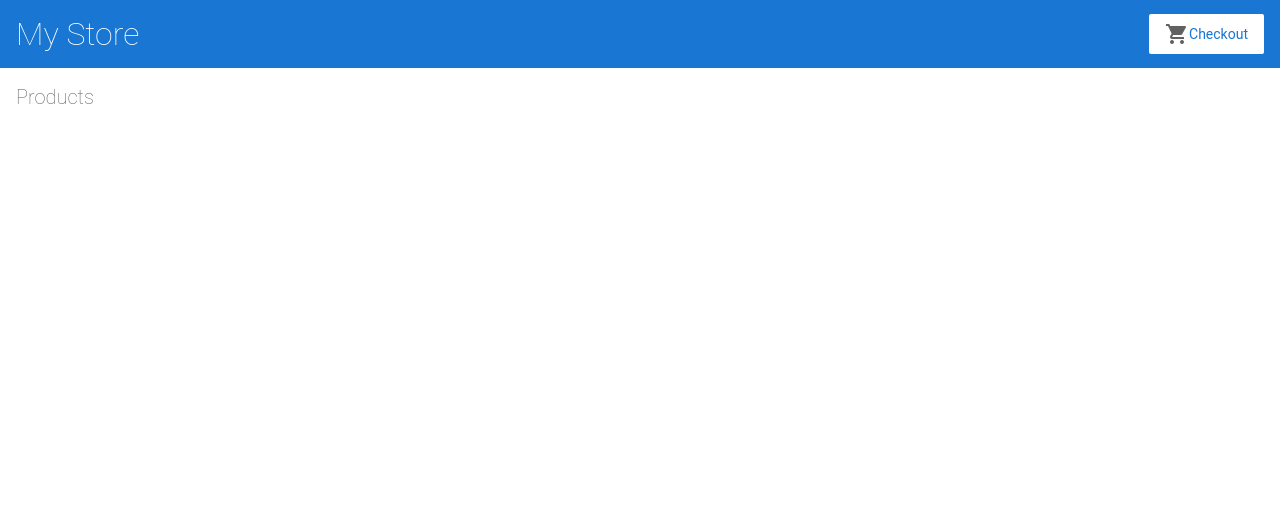
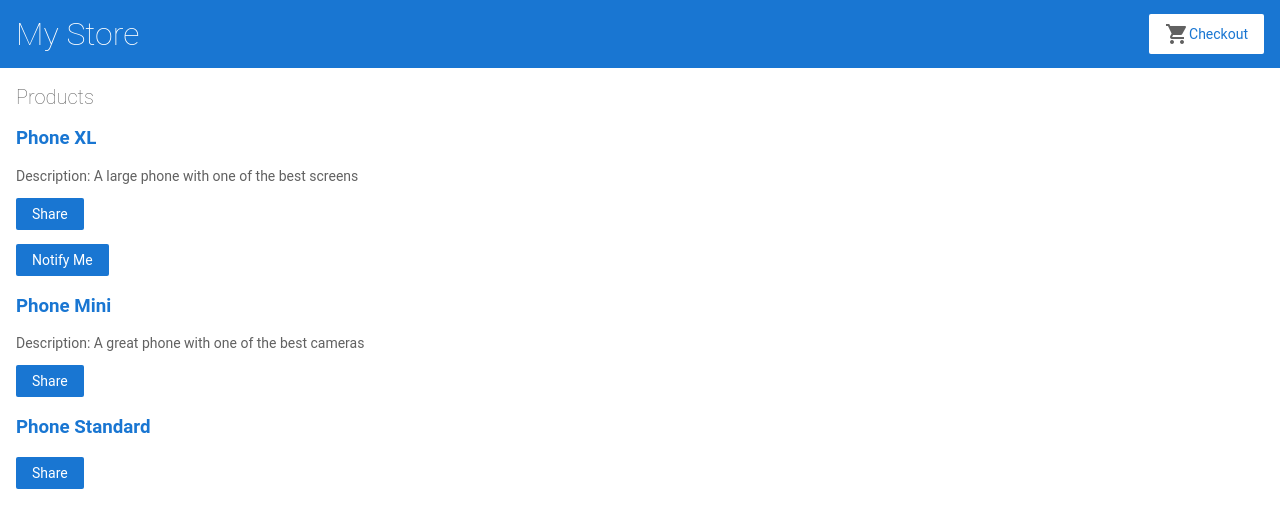
Before and after one commit to Fordknox/AngularTotorialApp, an Angular app: page / in a window 1280 px wide. Shown: the top 528 px of the page. Built offline with nearby package versions, Linux system fonts and the light colour scheme.

Commit message:
Getting Started Angular Totorial Done

```diff
--- a/angular.json
+++ b/angular.json
@@ -97,5 +97,8 @@
         }
       }
     }
+  },
+  "cli": {
+    "analytics": false
   }
 }
--- a/src/app/app.module.ts
+++ b/src/app/app.module.ts
@@ -6,6 +6,7 @@
 import { AppComponent } from './app.component';
 import { TopBarComponent } from './top-bar/top-bar.component';
 import { ProductListComponent } from './product-list/product-list.component';
+import { ProductAlertsComponent } from './product-alerts/product-alerts.component';
 
 @NgModule({
   imports: [
@@ -18,7 +19,8 @@
   declarations: [
     AppComponent,
     TopBarComponent,
-    ProductListComponent
+    ProductListComponent,
+    ProductAlertsComponent,
   ],
   bootstrap: [
     AppComponent
--- /dev/null
+++ b/src/app/product-alerts/product-alerts.component.html
@@ -0,0 +1,3 @@
+<p *ngIf="product && product.price > 700">
+    <button type="button" (click)="notify.emit()">Notify Me</button>
+</p>
--- a/src/app/product-list/product-list.component.html
+++ b/src/app/product-list/product-list.component.html
@@ -1,4 +1,26 @@
 <h2>Products</h2>
+
+<div *ngFor="let product of products">
+    <h3>
+        <a [title]="product.name + ' details'">
+            {{ product.name }}
+        </a>
+    </h3>
+
+    <p *ngIf="product.description">
+        Description: {{ product.description }}
+    </p>
+
+    <button type="button" (click)="share()">
+        Share
+    </button>
+
+    <app-product-alerts
+         [product]="product"
+         (notify)='onNotify()'>
+    </app-product-alerts>
+
+</div>
 
 
 <!--
--- a/src/app/product-list/product-list.component.ts
+++ b/src/app/product-list/product-list.component.ts
@@ -1,6 +1,7 @@
 import { Component } from '@angular/core';
 
 import { products } from '../products';
+import { ProductAlertsComponent } from '../product-alerts/product-alerts.component';
 
 @Component({
   selector: 'app-product-list',
@@ -13,6 +14,9 @@
   share() {
     window.alert('The product has been shared!');
   }
+  onNotify(){
+    window.alert("you will be notified when the product goes on sale")
+  }
 }
 
 
```
Also changed, not shown: src/app/product-alerts/product-alerts.component.ts (added, +14 -0 lines), src/app/product-alerts/product-alerts.component.css (added), 1 other file (tests, documents, lock files or other folders).
